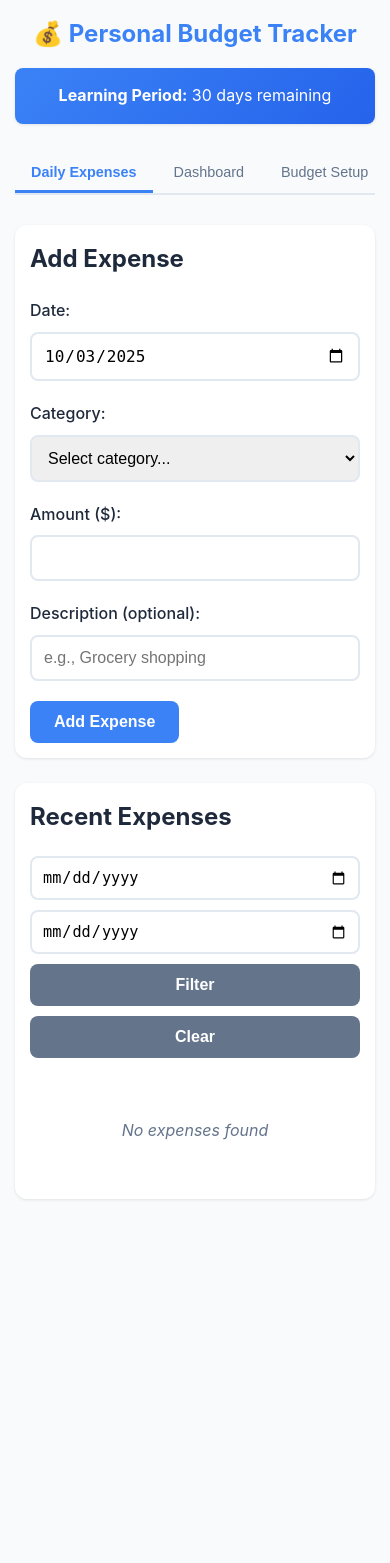
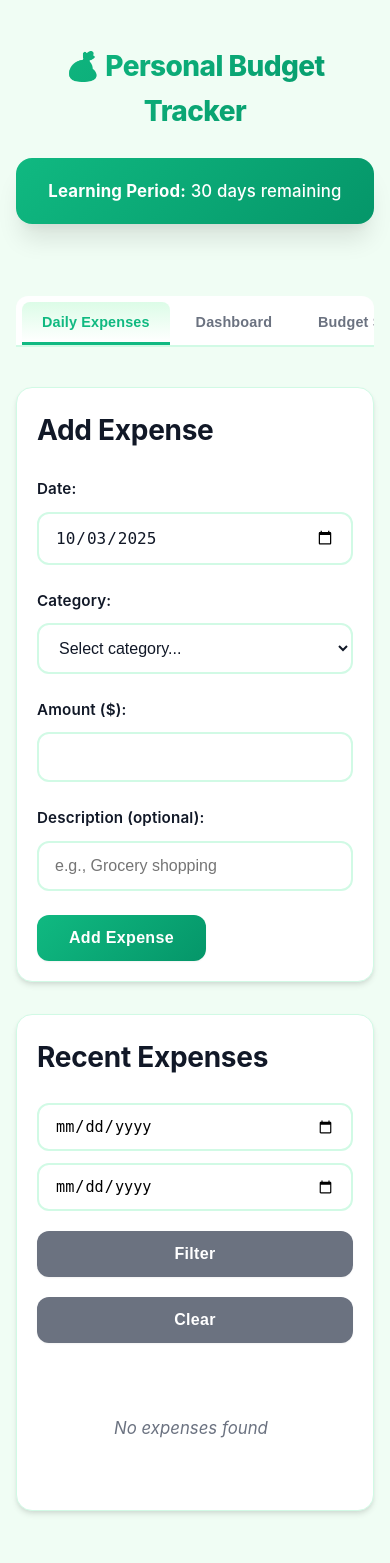
Before and after one commit to Yarmo13/budget-app, a Flask app: page / in a window 390 px wide. Before the commit the page ends 1200 px from the top, so only its background shows below. Run offline with Flask 3, Linux system fonts and the light colour scheme; data comes from the database, SQL or seed files in the repository; data that the repository does not hold is empty.

Commit message:
Redesign with professional light green color scheme
- Modern light green gradient palette inspired by Copilot Money
- Enhanced shadows, borders, and hover effects
- Improved typography with better spacing
- Professional card designs with smooth animations
- Custom scrollbar styling
- Better mobile responsiveness

```diff
--- a/static/css/style.css
+++ b/static/css/style.css
@@ -5,89 +5,129 @@
 }
 
 :root {
-    --primary-color: #3b82f6;
-    --secondary-color: #64748b;
+    /* Professional Light Green Color Scheme */
+    --primary-color: #10b981;
+    --primary-dark: #059669;
+    --primary-light: #34d399;
+    --accent-color: #14b8a6;
+    --secondary-color: #6b7280;
     --success-color: #10b981;
     --warning-color: #f59e0b;
     --danger-color: #ef4444;
-    --bg-color: #f8fafc;
+
+    /* Background Colors */
+    --bg-color: #f0fdf4;
+    --bg-secondary: #dcfce7;
     --card-bg: #ffffff;
-    --text-primary: #1e293b;
-    --text-secondary: #64748b;
-    --border-color: #e2e8f0;
-    --shadow: 0 1px 3px rgba(0, 0, 0, 0.1);
-    --shadow-lg: 0 10px 25px rgba(0, 0, 0, 0.1);
+    --card-hover: #fefefe;
+
+    /* Text Colors */
+    --text-primary: #111827;
+    --text-secondary: #6b7280;
+    --text-muted: #9ca3af;
+
+    /* Border & Shadow */
+    --border-color: #d1fae5;
+    --border-accent: #a7f3d0;
+    --shadow-sm: 0 1px 2px rgba(0, 0, 0, 0.05);
+    --shadow: 0 4px 6px -1px rgba(0, 0, 0, 0.1), 0 2px 4px -1px rgba(0, 0, 0, 0.06);
+    --shadow-lg: 0 20px 25px -5px rgba(0, 0, 0, 0.1), 0 10px 10px -5px rgba(0, 0, 0, 0.04);
+    --shadow-xl: 0 25px 50px -12px rgba(0, 0, 0, 0.15);
+
+    /* Gradients */
+    --gradient-primary: linear-gradient(135deg, #10b981 0%, #059669 100%);
+    --gradient-accent: linear-gradient(135deg, #34d399 0%, #10b981 100%);
+    --gradient-card: linear-gradient(135deg, #f0fdf4 0%, #ffffff 100%);
 }
 
 body {
-    font-family: -apple-system, BlinkMacSystemFont, 'Segoe UI', Roboto, 'Helvetica Neue', Arial, sans-serif;
-    background-color: var(--bg-color);
+    font-family: -apple-system, BlinkMacSystemFont, 'SF Pro Display', 'Segoe UI', Roboto, 'Helvetica Neue', Arial, sans-serif;
+    background: var(--bg-color);
     color: var(--text-primary);
     line-height: 1.6;
+    font-size: 16px;
+    -webkit-font-smoothing: antialiased;
+    -moz-osx-font-smoothing: grayscale;
 }
 
 .container {
-    max-width: 1200px;
+    max-width: 1280px;
     margin: 0 auto;
-    padding: 20px;
+    padding: 32px 24px;
 }
 
 /* Header */
 header {
     text-align: center;
-    margin-bottom: 30px;
+    margin-bottom: 48px;
+    padding: 24px 0;
 }
 
 header h1 {
-    font-size: 2.5rem;
-    margin-bottom: 10px;
-    color: var(--primary-color);
+    font-size: 3rem;
+    font-weight: 800;
+    margin-bottom: 12px;
+    background: var(--gradient-primary);
+    -webkit-background-clip: text;
+    -webkit-text-fill-color: transparent;
+    background-clip: text;
+    letter-spacing: -0.02em;
 }
 
 .learning-banner {
-    background: linear-gradient(135deg, var(--primary-color), #2563eb);
+    background: var(--gradient-primary);
     color: white;
-    padding: 15px;
-    border-radius: 8px;
-    margin-top: 15px;
-    box-shadow: var(--shadow);
+    padding: 20px 32px;
+    border-radius: 16px;
+    margin-top: 24px;
+    box-shadow: var(--shadow-lg);
+    backdrop-filter: blur(10px);
 }
 
 .learning-banner p {
     margin: 0;
-    font-size: 1rem;
+    font-size: 1.05rem;
+    font-weight: 500;
+    letter-spacing: 0.01em;
 }
 
 /* Tabs */
 .tabs {
     display: flex;
-    gap: 10px;
-    margin-bottom: 30px;
+    gap: 8px;
+    margin-bottom: 40px;
     border-bottom: 2px solid var(--border-color);
     overflow-x: auto;
     padding-bottom: 0;
+    background: var(--card-bg);
+    border-radius: 12px 12px 0 0;
+    padding: 8px 8px 0 8px;
 }
 
 .tab-btn {
-    background: none;
+    background: transparent;
     border: none;
-    padding: 12px 24px;
+    padding: 14px 28px;
     font-size: 1rem;
+    font-weight: 600;
     color: var(--text-secondary);
     cursor: pointer;
-    transition: all 0.3s;
+    transition: all 0.3s cubic-bezier(0.4, 0, 0.2, 1);
     border-bottom: 3px solid transparent;
     white-space: nowrap;
+    border-radius: 8px 8px 0 0;
+    letter-spacing: 0.01em;
 }
 
 .tab-btn:hover {
     color: var(--primary-color);
+    background: var(--bg-secondary);
 }
 
 .tab-btn.active {
     color: var(--primary-color);
     border-bottom-color: var(--primary-color);
-    font-weight: 600;
+    background: linear-gradient(to bottom, var(--bg-secondary), transparent);
 }
 
 .tab-content {
@@ -96,135 +136,196 @@ header h1 {
 
 .tab-content.active {
     display: block;
-    animation: fadeIn 0.3s;
+    animation: fadeIn 0.4s cubic-bezier(0.4, 0, 0.2, 1);
 }
 
 @keyframes fadeIn {
-    from { opacity: 0; transform: translateY(10px); }
-    to { opacity: 1; transform: translateY(0); }
+    from {
+        opacity: 0;
+        transform: translateY(10px);
+    }
+    to {
+        opacity: 1;
+        transform: translateY(0);
+    }
 }
 
 /* Forms */
 .expense-form-container, .expense-list-container {
     background: var(--card-bg);
-    padding: 25px;
-    border-radius: 12px;
+    padding: 32px;
+    border-radius: 16px;
     box-shadow: var(--shadow);
-    margin-bottom: 25px;
+    margin-bottom: 32px;
+    border: 1px solid var(--border-color);
+    transition: all 0.3s ease;
+}
+
+.expense-form-container:hover, .expense-list-container:hover {
+    box-shadow: var(--shadow-lg);
+    border-color: var(--border-accent);
 }
 
 .expense-form-container h2, .expense-list-container h2 {
-    margin-bottom: 20px;
+    margin-bottom: 24px;
     color: var(--text-primary);
-    font-size: 1.5rem;
+    font-size: 1.75rem;
+    font-weight: 700;
+    letter-spacing: -0.01em;
 }
 
 .form-group {
-    margin-bottom: 20px;
+    margin-bottom: 24px;
 }
 
 .form-group label {
     display: block;
-    margin-bottom: 8px;
-    font-weight: 500;
+    margin-bottom: 10px;
+    font-weight: 600;
     color: var(--text-primary);
+    font-size: 0.95rem;
+    letter-spacing: 0.01em;
 }
 
 .form-group input, .form-group select {
     width: 100%;
-    padding: 12px;
+    padding: 14px 16px;
     border: 2px solid var(--border-color);
-    border-radius: 8px;
+    border-radius: 12px;
     font-size: 1rem;
-    transition: border-color 0.3s;
+    transition: all 0.3s ease;
+    background: var(--card-bg);
+    color: var(--text-primary);
 }
 
 .form-group input:focus, .form-group select:focus {
     outline: none;
     border-color: var(--primary-color);
+    box-shadow: 0 0 0 3px rgba(16, 185, 129, 0.1);
+}
+
+.form-group input:hover, .form-group select:hover {
+    border-color: var(--border-accent);
 }
 
 /* Buttons */
 .btn {
-    padding: 12px 24px;
+    padding: 14px 32px;
     border: none;
-    border-radius: 8px;
+    border-radius: 12px;
     font-size: 1rem;
-    font-weight: 600;
+    font-weight: 700;
     cursor: pointer;
-    transition: all 0.3s;
+    transition: all 0.3s cubic-bezier(0.4, 0, 0.2, 1);
+    letter-spacing: 0.02em;
+    box-shadow: var(--shadow-sm);
 }
 
 .btn-primary {
-    background: var(--primary-color);
+    background: var(--gradient-primary);
     color: white;
 }
 
 .btn-primary:hover {
-    background: #2563eb;
     transform: translateY(-2px);
     box-shadow: var(--shadow-lg);
+    opacity: 0.95;
+}
+
+.btn-primary:active {
+    transform: translateY(0);
 }
 
 .btn-secondary {
     background: var(--secondary-color);
     color: white;
-    margin-left: 10px;
+    margin-left: 12px;
 }
 
 .btn-secondary:hover {
-    background: #475569;
+    background: #4b5563;
+    transform: translateY(-2px);
+    box-shadow: var(--shadow);
 }
 
 .btn-delete {
     background: var(--danger-color);
     color: white;
-    padding: 8px 16px;
+    padding: 10px 20px;
     border: none;
-    border-radius: 6px;
+    border-radius: 10px;
     cursor: pointer;
-    font-size: 0.875rem;
+    font-size: 0.9rem;
+    font-weight: 600;
+    transition: all 0.3s ease;
 }
 
 .btn-delete:hover {
     background: #dc2626;
+    transform: translateY(-1px);
+    box-shadow: var(--shadow);
 }
 
 /* Filter controls */
 .filter-controls {
     display: flex;
-    gap: 10px;
-    margin-bottom: 20px;
+    gap: 12px;
+    margin-bottom: 24px;
     flex-wrap: wrap;
 }
 
 .filter-controls input {
-    padding: 10px;
+    padding: 12px 16px;
     border: 2px solid var(--border-color);
-    border-radius: 8px;
+    border-radius: 12px;
     font-size: 0.95rem;
+    transition: all 0.3s ease;
+}
+
+.filter-controls input:focus {
+    outline: none;
+    border-color: var(--primary-color);
+    box-shadow: 0 0 0 3px rgba(16, 185, 129, 0.1);
 }
 
 /* Expense list */
 #expensesList {
-    max-height: 500px;
+    max-height: 600px;
     overflow-y: auto;
+    padding-right: 8px;
+}
+
+#expensesList::-webkit-scrollbar {
+    width: 8px;
+}
+
+#expensesList::-webkit-scrollbar-track {
+    background: var(--bg-secondary);
+    border-radius: 10px;
+}
+
+#expensesList::-webkit-scrollbar-thumb {
+    background: var(--primary-color);
+    border-radius: 10px;
 }
 
 .expense-item {
     display: flex;
     justify-content: space-between;
     align-items: center;
-    padding: 15px;
+    padding: 20px;
     border: 2px solid var(--border-color);
-    border-radius: 8px;
-    margin-bottom: 10px;
-    transition: all 0.3s;
+    border-radius: 14px;
+    margin-bottom: 12px;
+    transition: all 0.3s cubic-bezier(0.4, 0, 0.2, 1);
+    background: var(--card-bg);
 }
 
 .expense-item:hover {
     border-color: var(--primary-color);
     box-shadow: var(--shadow);
+    transform: translateX(4px);
+    background: var(--card-hover);
 }
 
 .expense-info {
@@ -402,46 +547,51 @@ header h1 {
 .info-message {
     background: var(--card-bg);
     border: 2px solid var(--primary-color);
-    border-radius: 12px;
-    padding: 20px;
-    margin-bottom: 25px;
+    border-radius: 16px;
+    padding: 24px;
+    margin-bottom: 32px;
+    box-shadow: var(--shadow);
 }
 
 .info-message h3 {
     color: var(--primary-color);
-    margin-bottom: 15px;
+    margin-bottom: 16px;
+    font-weight: 700;
 }
 
 .info-message ul {
-    margin-left: 20px;
-    margin-top: 10px;
+    margin-left: 24px;
+    margin-top: 12px;
 }
 
 .info-message li {
-    margin-bottom: 8px;
+    margin-bottom: 10px;
+    color: var(--text-secondary);
 }
 
 .no-data {
     text-align: center;
-    padding: 40px;
+    padding: 48px;
     color: var(--text-secondary);
     font-style: italic;
+    font-size: 1.05rem;
 }
 
 /* Notifications */
 .notification {
     position: fixed;
-    top: 20px;
-    right: 20px;
-    padding: 15px 25px;
-    border-radius: 8px;
+    top: 24px;
+    right: 24px;
+    padding: 18px 28px;
+    border-radius: 14px;
     color: white;
-    font-weight: 600;
-    box-shadow: var(--shadow-lg);
+    font-weight: 700;
+    box-shadow: var(--shadow-xl);
     opacity: 0;
     transform: translateX(400px);
-    transition: all 0.3s;
+    transition: all 0.4s cubic-bezier(0.4, 0, 0.2, 1);
     z-index: 1000;
+    backdrop-filter: blur(10px);
 }
 
 .notification.show {
@@ -450,29 +600,30 @@ header h1 {
 }
 
 .notification.success {
-    background: var(--success-color);
+    background: linear-gradient(135deg, #10b981, #059669);
 }
 
 .notification.error {
-    background: var(--danger-color);
+    background: linear-gradient(135deg, #ef4444, #dc2626);
 }
 
 /* Mobile responsive */
 @media (max-width: 768px) {
     .container {
-        padding: 15px;
+        padding: 20px 16px;
     }
 
     header h1 {
-        font-size: 1.75rem;
+        font-size: 2rem;
     }
 
     .tabs {
-        gap: 5px;
+        gap: 6px;
+        padding: 6px 6px 0 6px;
     }
 
     .tab-btn {
-        padding: 10px 16px;
+        padding: 12px 20px;
         font-size: 0.9rem;
     }
 
@@ -502,6 +657,7 @@ header h1 {
 
     .btn-secondary {
         margin-left: 0;
+        margin-top: 8px;
     }
 
     #budgetInputs {
@@ -509,23 +665,27 @@ header h1 {
     }
 
     .notification {
-        right: 15px;
-        left: 15px;
+        right: 16px;
+        left: 16px;
+    }
+
+    .expense-form-container, .expense-list-container {
+        padding: 24px;
     }
 }
 
 @media (max-width: 480px) {
     header h1 {
-        font-size: 1.5rem;
+        font-size: 1.75rem;
     }
 
     .summary-card .amount {
-        font-size: 1.5rem;
+        font-size: 2rem;
     }
 
     .expense-form-container,
     .expense-list-container,
     .viz-section {
-        padding: 15px;
+        padding: 20px;
     }
 }
```
Also changed, not shown: other parts of static/css/style.css (+94 -46 lines).
